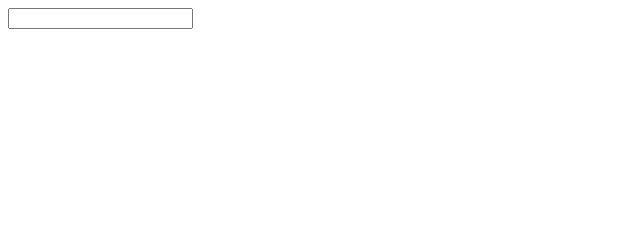
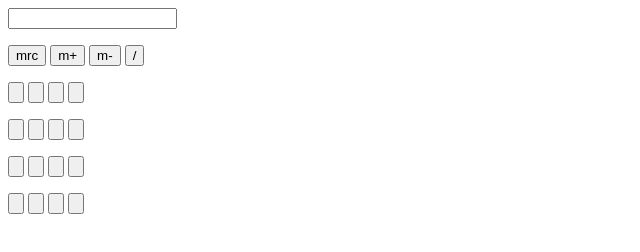
Before and after one commit to DarkSideSamurai/calculator, a plain HTML site: page index.html in a window 1280 px wide. Shown: the whole page, without its empty margins (0-640 px from the left). Drawn offline with Linux system fonts and the light colour scheme.

Commit message:
added buttons

```diff
--- a/index.html
+++ b/index.html
@@ -13,8 +13,42 @@
 <!--Add your HTML here-->
 
 <div class="box">
-<div class="display"><input type "text" readonly size "18" id"d"></div>
+<div class="display"><input type="text" readonly size="18" id="d"></div>
+<div class="keys">
+<p>
+<input type="button" class="button function"value="mrc" onclick="">
+<input type="button" class="button function"value="m+" onclick="">
+<input type="button" class="button function"value="m-" onclick="">
+<input type="button" class="button function"value="/" onclick="('/')">
+</p>
+<p>
+<input type="button" class"button number"value"7" onclick="v('7')">
+<input type="button" class"button number"value"8" onclick="v('8')">
+<input type="button" class"button number"value"9" onclick="v('9')">
+<input type="button" class"button number"value"*" onclick="v('*')">
+</p>
+<p>
+<input type="button" class"button number"value"4" onclick="v('4')">
+<input type="button" class"button number"value"5" onclick="v('5')">
+<input type="button" class"button number"value"6" onclick="v('6')">
+<input type="button" class"button number"value"-" onclick="v('-')">
+</p>
+<p>
+<input type="button" class"button number"value"1" onclick="v('1')">
+<input type="button" class"button number"value"2" onclick="v('2')">
+<input type="button" class"button number"value"3" onclick="v('3')">
+<input type="button" class"button number"value"+" onclick="v(+'')">
+</p>
 
+<p>
+<input type="button" class"button "value"0" onclick="v('0')">
+<input type="button" class"button "value"." onclick="v('.')">
+<input type="button" class"button "value"c" onclick="d('')">
+<input type="button" class"button "value"=" onclick="e()">
+</p>
+</div>
+</div>
+</div>
 
 </body>
 </html>
```
